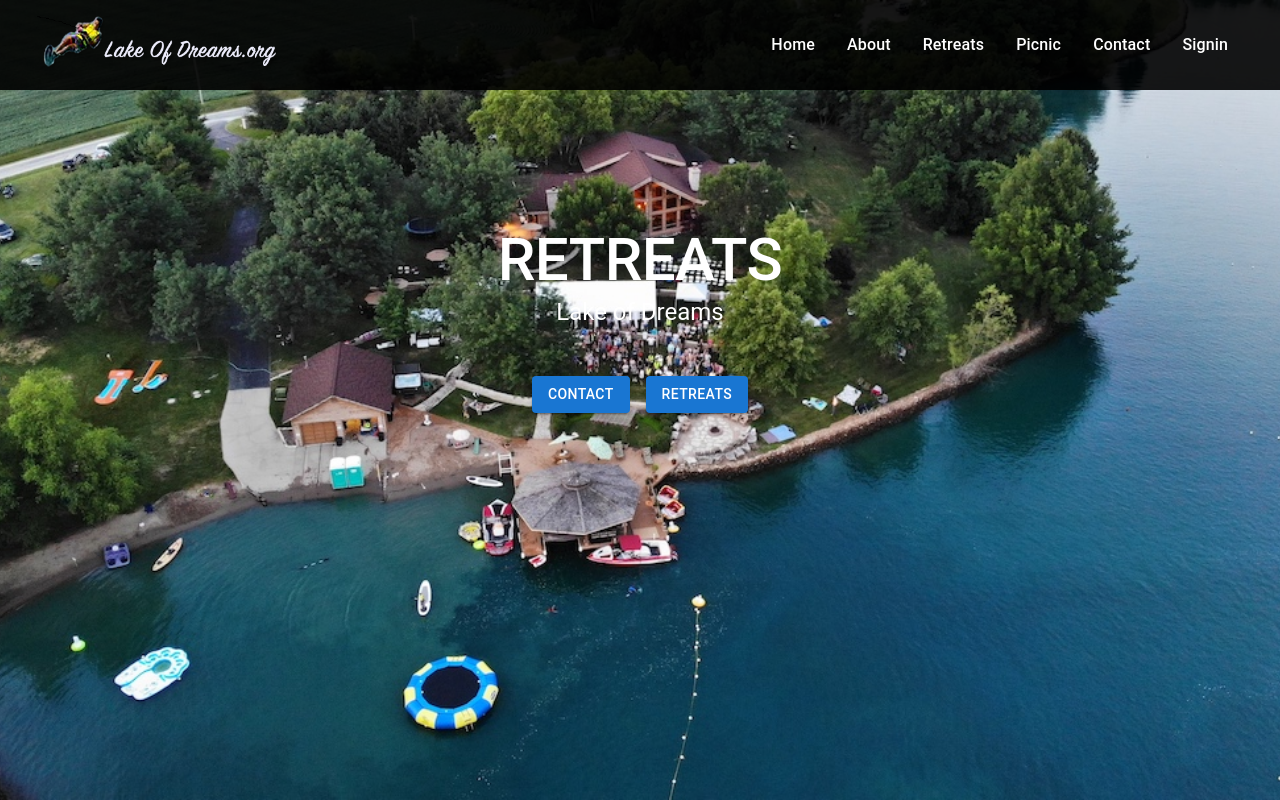
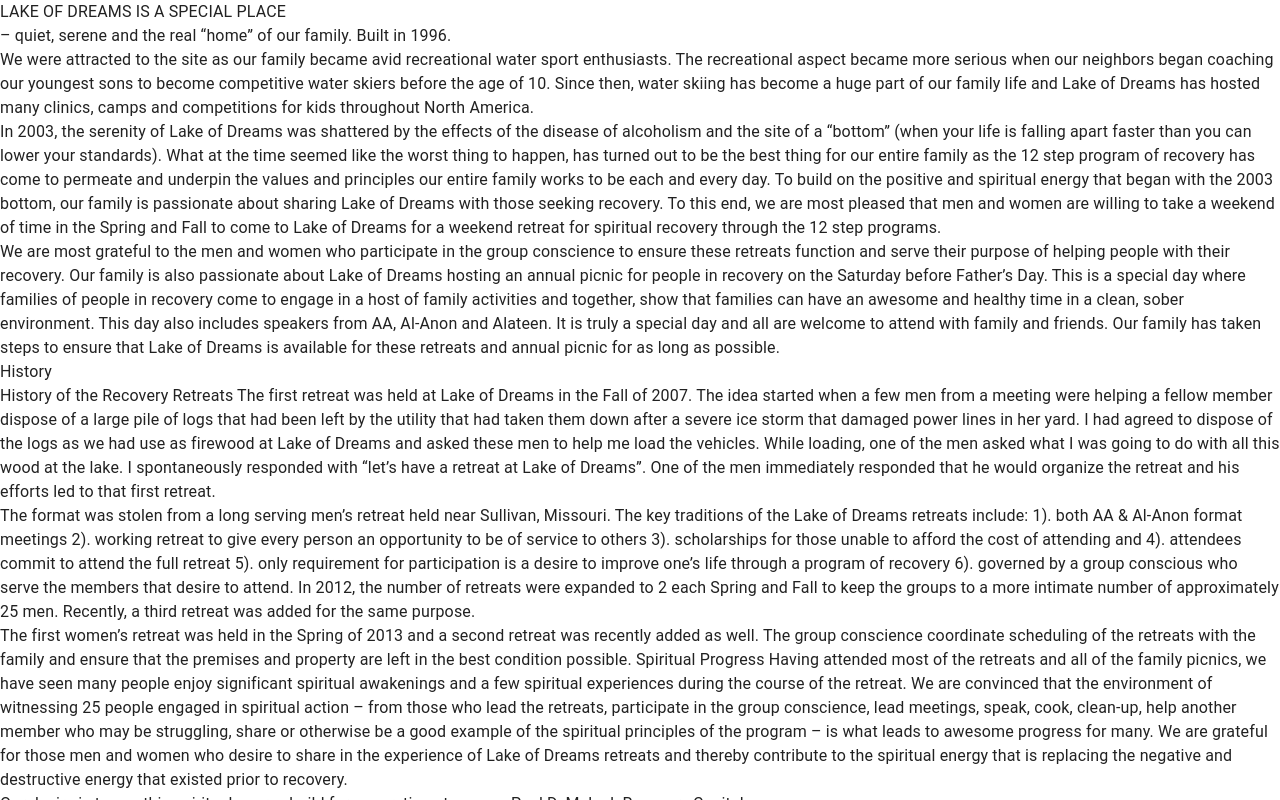
Before and after one commit to superdividenz/Retreat-React-Website, a React (Create React App) app: page / in a window 1280 px wide. Shown: the top 800 px of the page. Built offline with nearby package versions, Linux system fonts and the light colour scheme.

Commit message:
drawer
update

```diff
--- a/src/App.js
+++ b/src/App.js
@@ -6,6 +6,7 @@ import Retreats from './components/Retreats'
 import Picnic from './components/Picnic'
 import Contact from './components/Contact'
 import Footer from './components/Footer'
+import Drawer from './components/Drawer'
 
 function App() {
   return (
@@ -16,6 +17,7 @@ function App() {
       <Retreats />
       <Picnic />
       <Contact />
+      <Drawer />
       <Footer />
     </div>
   );
--- a/src/components/About.js
+++ b/src/components/About.js
@@ -29,7 +29,7 @@ export default function About() {
             pb: 6,
           }}
         >
-          <Container maxWidth="sm" id='retreats'>
+          <Container maxWidth="sm" id='about'>
               <Typography
                 component="h1"
                 variant="h2"
@@ -42,7 +42,12 @@ export default function About() {
               <Typography variant="h5" align="center" color="text.secondary" paragraph>
                 Lake of Dreams
               </Typography>
-
+              <Grid align="center" marginTop={2} marginBottom={5}>
+              <Typography>
+                 This is a media card. You can use this section to describe the
+                 content.
+              </Typography>
+              </Grid>
               <Grid container spacing={4}>
                  {cards.map((card) => (
                   <Grid item key={card} xs={12} sm={6} md={4}>
@@ -76,8 +81,8 @@ export default function About() {
                 ))}
               </Grid>
 
+          </Container>
 
-          </Container>
         </Box>
 
       </main>
--- /dev/null
+++ b/src/components/Drawer.js
@@ -0,0 +1,98 @@
+import * as React from 'react';
+import Box from '@mui/material/Box';
+import Drawer from '@mui/material/Drawer';
+import Button from '@mui/material/Button';
+import List from '@mui/material/List';
+import Divider from '@mui/material/Divider';
+import ListItem from '@mui/material/ListItem';
+import ListItemButton from '@mui/material/ListItemButton';
+import ListItemIcon from '@mui/material/ListItemIcon';
+import ListItemText from '@mui/material/ListItemText';
+import InboxIcon from '@mui/icons-material/MoveToInbox';
+import MailIcon from '@mui/icons-material/Mail';
+
+export default function Drawers() {
+  const [state, setState] = React.useState({
+    top: false,
+    left: false,
+    bottom: true,
+    right: false,
+  });
+
+  const toggleDrawer = (anchor, open) => (event) => {
+    if (event.type === 'keydown' && (event.key === 'Tab' || event.key === 'Shift')) {
+      return;
+    }
+
+    setState({ ...state, [anchor]: open });
+  };
+
+  const list = (anchor) => (
+    <Box
+      sx={{ width: anchor === 'top' || anchor === 'bottom' ? 'auto' : 250 }}
+      role="presentation"
+      onClick={toggleDrawer(anchor, false)}
+      onKeyDown={toggleDrawer(anchor, false)}
+    >
+                    <p>LAKE OF DREAMS IS A SPECIAL PLACE</p><p>– quiet, serene and the real “home” of our family. Built in 1996.</p>
+                 <p>We were attracted to the site as our family became avid recreational water sport enthusiasts. The recreational aspect became more
+                 serious when our neighbors began coaching our youngest sons to become competitive water skiers before the age of 10. Since then,
+                 water skiing has become a huge part of our family life and Lake of Dreams has hosted many clinics, camps and competitions for kids
+                 throughout North America.</p> <p>In 2003, the serenity of Lake of Dreams was shattered by the effects of the disease of alcoholism and
+                 the site of a “bottom” (when your life is falling apart faster than you can lower your standards). What at the time seemed like
+                 the worst thing to happen, has turned out to be the best thing for our entire family as the 12 step program of recovery has come
+                 to permeate and underpin the values and principles our entire family works to be each and every day. To build on the positive and
+                 spiritual energy that began with the 2003 bottom, our family is passionate about sharing Lake of Dreams with those seeking recovery.
+                 To this end, we are most pleased that men and women are willing to take a weekend of time in the Spring and Fall to come to Lake of
+                 Dreams for a weekend retreat for spiritual recovery through the 12 step programs.</p>
+                 <p>We are most grateful to the men and women who participate in the group conscience to ensure these retreats function and serve their
+                 purpose of helping people with their recovery. Our family is also passionate about Lake of Dreams hosting an annual picnic for people in recovery on the Saturday before Father’s Day.
+                 This is a special day where families of people in recovery come to engage in a host of family activities and together, show that families
+                 can have an awesome and healthy time in a clean, sober environment. This day also includes speakers from AA, Al-Anon and Alateen. It is
+                 truly a special day and all are welcome to attend with family and friends. Our family has taken steps to ensure that Lake of Dreams is
+                 available for these retreats and annual picnic for as long as possible.</p>
+                 <p>History</p>
+                 <p>History of the Recovery Retreats The first retreat was held at Lake of Dreams in the Fall of 2007. The idea started when a few men
+                     from a meeting were helping a fellow member dispose of
+                 a large pile of logs that had been left by the utility that had taken them down after a severe ice storm that damaged power lines
+                 in her yard. I had agreed to dispose of the logs as we had use as firewood at Lake of Dreams and asked these men to help me load
+                 the vehicles. While loading, one of the men asked what I was going to do with all this wood at the lake. I spontaneously responded
+                 with “let’s have a retreat at Lake of Dreams”. One of the men immediately responded that he would organize the retreat and his
+                 efforts led to that first retreat.</p><p>The format was stolen from a long serving men’s retreat held near Sullivan, Missouri.
+                 The key traditions of the Lake of Dreams retreats include: 1). both AA & Al-Anon format meetings 2). working retreat to give
+                 every person an opportunity to be of service to others 3). scholarships for those unable to afford the cost of attending and 4).
+                 attendees commit to attend the full retreat 5). only requirement for participation is a desire to improve one’s life through a
+                 program of recovery 6). governed by a group conscious who serve the members that desire to attend. In 2012, the number of retreats
+                 were expanded to 2 each Spring and Fall to keep the groups to a more intimate number of approximately 25 men. Recently, a third
+                 retreat was added for the same purpose.</p><p>The first women’s retreat was held in the Spring of 2013 and a second retreat was
+                 recently added as well. The group conscience coordinate scheduling of the retreats with the family and ensure that the premises
+                 and property are left in the best condition possible. Spiritual Progress Having attended most of the retreats and all of the family
+                 picnics, we have seen many people enjoy significant spiritual awakenings and a few spiritual experiences during the course of the retreat.
+                 We are convinced that the environment of witnessing 25 people engaged in spiritual action – from those who lead the retreats, participate
+                 in the group conscience, lead meetings, speak, cook, clean-up, help another member who may be struggling, share or otherwise be a good example
+                 of the spiritual principles of the program – is what leads to awesome progress for many. We are grateful for those men and women who desire to
+                 share in the experience of Lake of Dreams retreats and thereby contribute to the spiritual energy that is replacing the negative and destructive
+                 energy that existed prior to recovery.</p>
+                 <p>Our desire is to see this spiritual energy build for generations to come. Paul D. Melnuk Recovery Capital</p>
+
+
+    </Box>
+  );
+
+  return (
+    <div>
+      {['bottom'].map((anchor) => (
+        <React.Fragment key={anchor}>
+          <Button onClick={toggleDrawer(anchor, true)}>{anchor}</Button>
+          <Drawer
+            anchor={anchor}
+            open={state[anchor]}
+            onClose={toggleDrawer(anchor, false)}
+          >
+            {list(anchor)}
+          </Drawer>
+        </React.Fragment>
+      ))}
+    </div>
+  );
+}
```
Lines whose indentation alone changed are shown as unchanged.
